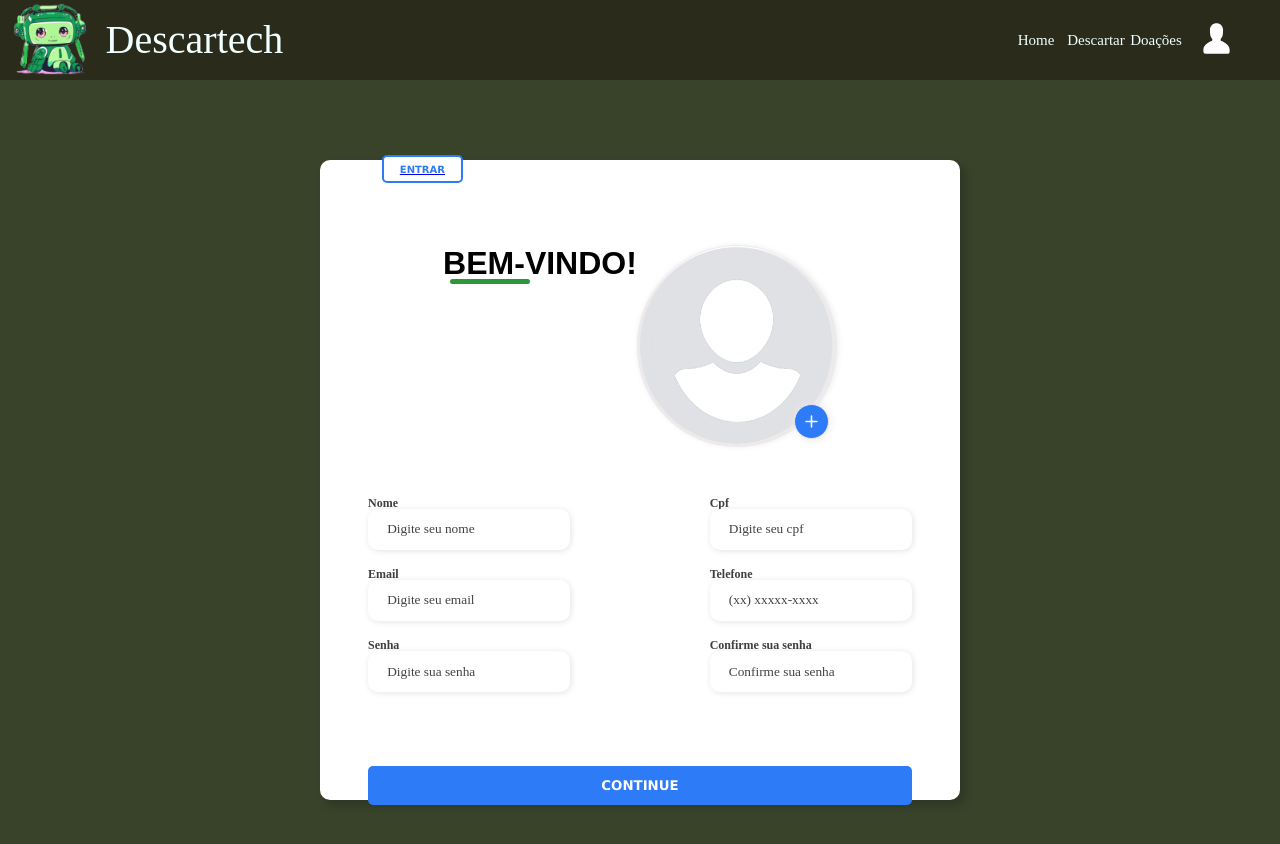
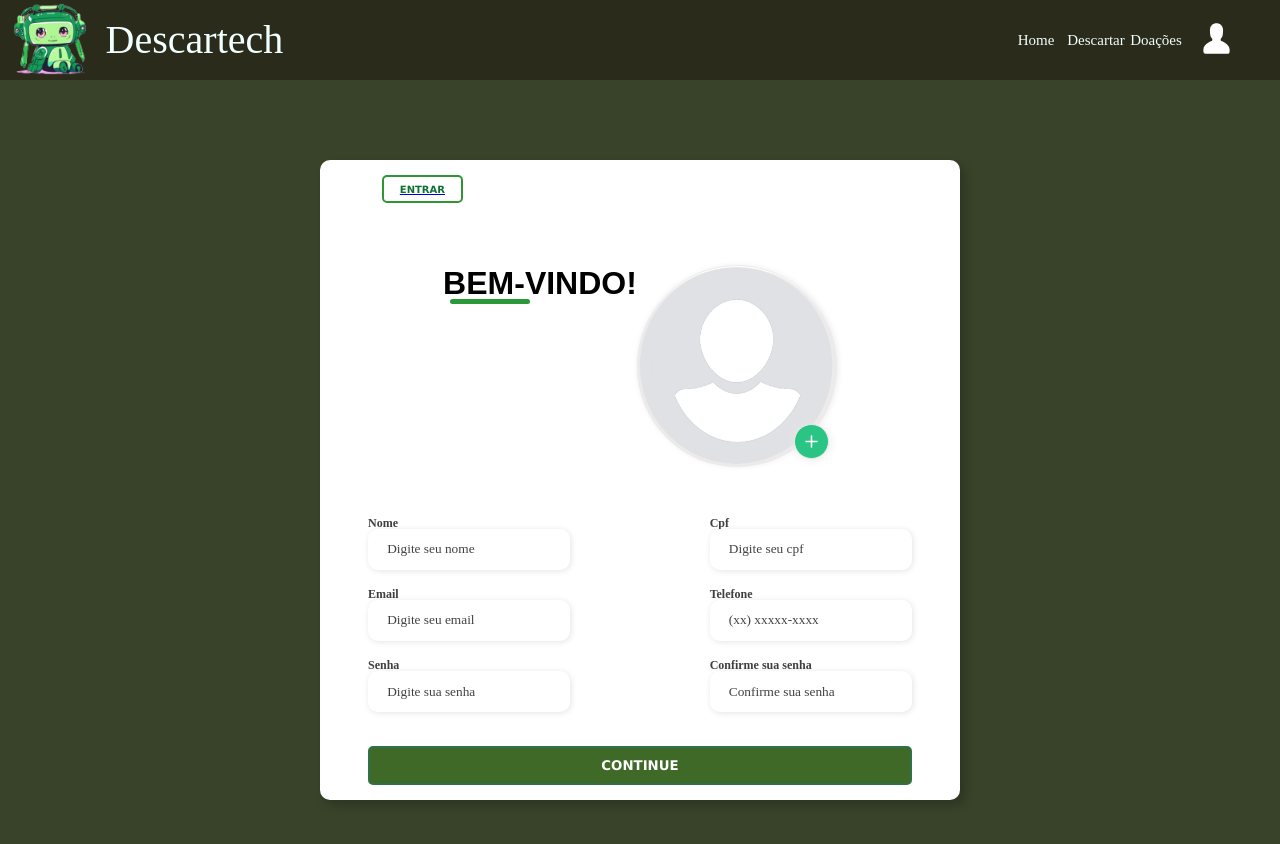
Before and after one commit to MelChechiS/Descartech, a React (Create React App) app: page /cadastro in a window 1280 px wide. Shown: the top 844 px of the page. Built offline with nearby package versions, Linux system fonts and the light colour scheme.

Commit message:
Estilizando Cadastro

```diff
--- a/src/pages/Cadastro/Cadastro.module.scss
+++ b/src/pages/Cadastro/Cadastro.module.scss
@@ -65,13 +65,13 @@
         cursor: pointer;
         border-style: solid;
         border-width: 2px;
-        border-color: #2d7bf6;
-        color: #2d7bf6;
+        border-color: #319435;
+        color: #0d7135;
         width: 100%;
     }
     &__button:hover {
-        background-color: #2d7bf6;
-        border-color: #2d7bf6;
+        background-color: #1c884b;
+        border-color: #18b96e;
         color: white   ;
     }
     &__text{
@@ -129,7 +129,7 @@
         background-color: rgb(236, 234, 234);
     }
     &__input:focus-visible{
-        outline: 1px solid #2d7bf6;
+        outline: 1px solid #308015;
     }
     &__input::placeholder{
         color: #000000be;
@@ -146,11 +146,10 @@
 
     &__btn{
         width: 100%;
-        margin-top: 2.5rem;
         border-style: solid;
         border-width: 2px;
-        border-color: #2d7bf6;
-        background-color: #2d7bf6;
+        border-color: #317147;
+        background-color: #3e6927;
         padding: 0.62rem;
         border-radius: 5px;
         cursor: pointer;
@@ -163,8 +162,8 @@
         background-color: white;
         border-style: solid;
         border-width: 2px;
-        border-color: #2d7bf6;
-        color: #2d7bf6;
+        border-color: #38886a;
+        color: #428f5d;
     }
 }
 
--- a/src/pages/Cadastro/ImageInput/ImageInput.module.scss
+++ b/src/pages/Cadastro/ImageInput/ImageInput.module.scss
@@ -22,7 +22,7 @@
     box-shadow: 1px 1px 6px rgb(236, 234, 234);
 }
 .imageNotActive:hover{
-    border-color: #2d7bf6;
+    border-color: #42945c;
 }
 .imageActive{
     height: 200px;
@@ -41,7 +41,7 @@
 
 
 .button{
-    background-color: #2d7bf6;
+    background-color: #2ac484;
     height: 35px;
     width: 35px;
     position: absolute;
@@ -63,5 +63,5 @@
 
 .button:hover {
     cursor: pointer;
-    background-color: #2d7af671;
+    background-color: #33932871;
 }
```
